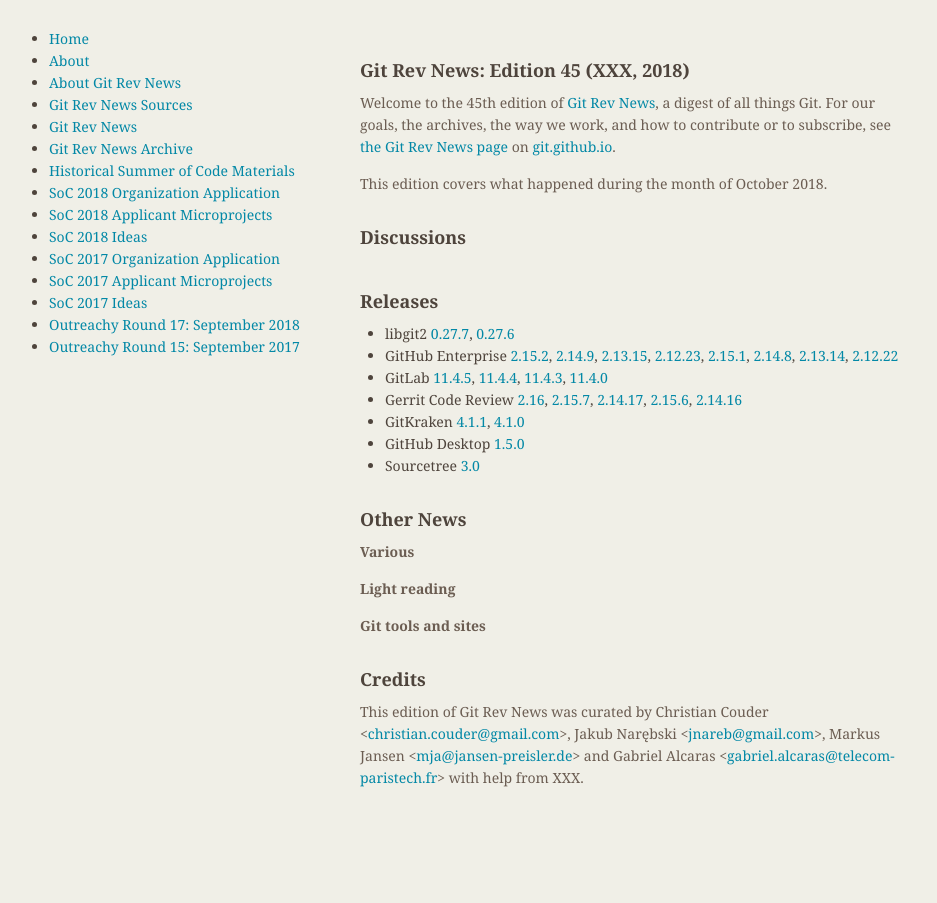
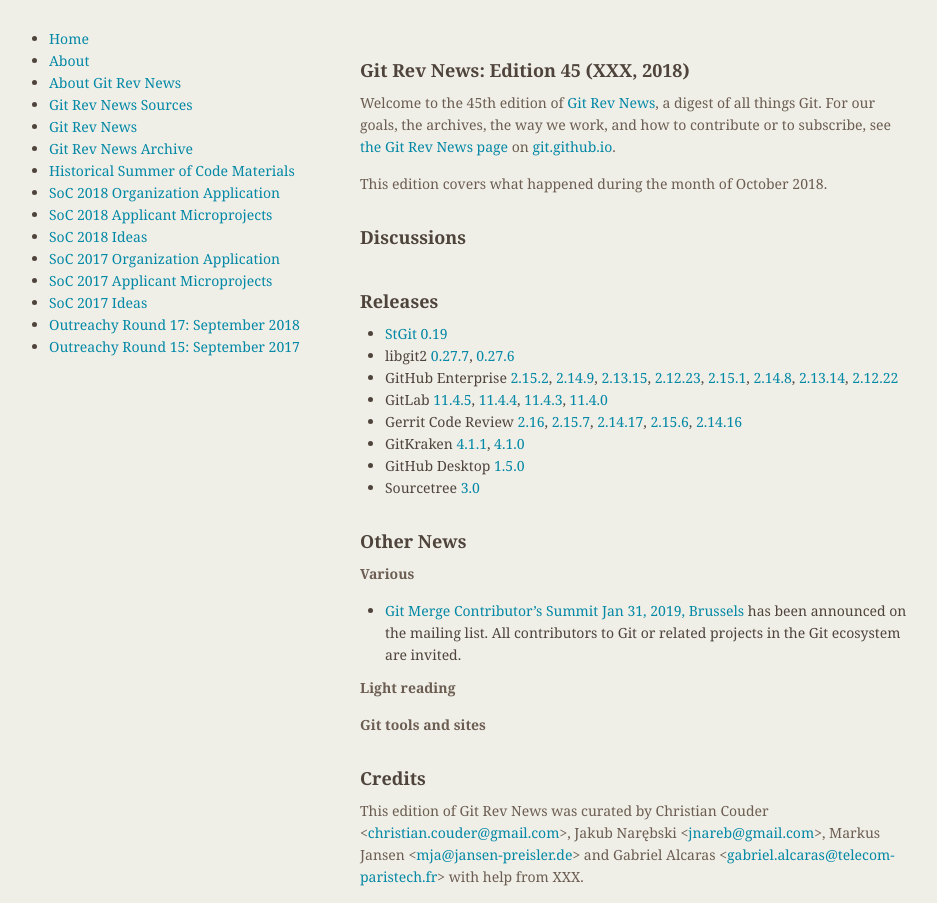
Before and after one commit to git/git.github.io, a Jekyll site: the page built from rev_news/drafts/edition-45.md, in a window 1280 px wide. Shown: the whole page, without its empty margins (174-1111 px from the left). Built offline with Jekyll 4.4.1, drawn with Linux system fonts in a browser that asks for light colours.

Commit message:
rn-45: add mainling list announces

```diff
--- a/rev_news/drafts/edition-45.md
+++ b/rev_news/drafts/edition-45.md
@@ -35,6 +35,7 @@
 
 ## Releases
 
++ [StGit 0.19](https://public-inbox.org/git/1541522776.3963181.1567641696.46EFA2E6@webmail.messagingengine.com)
 + libgit2 [0.27.7](https://github.com/libgit2/libgit2/releases/tag/v0.27.7),
 [0.27.6](https://github.com/libgit2/libgit2/releases/tag/v0.27.6)
 + GitHub Enterprise [2.15.2](https://enterprise.github.com/releases/2.15.2/notes),
@@ -63,6 +64,8 @@
 
 __Various__
 
+* [Git Merge Contributor's Summit Jan 31, 2019, Brussels](https://public-inbox.org/git/20181109104202.GA8717@sigill.intra.peff.net)
+  has been announced on the mailing list. All contributors to Git or related projects in the Git ecosystem are invited.
 
 __Light reading__
 
```
